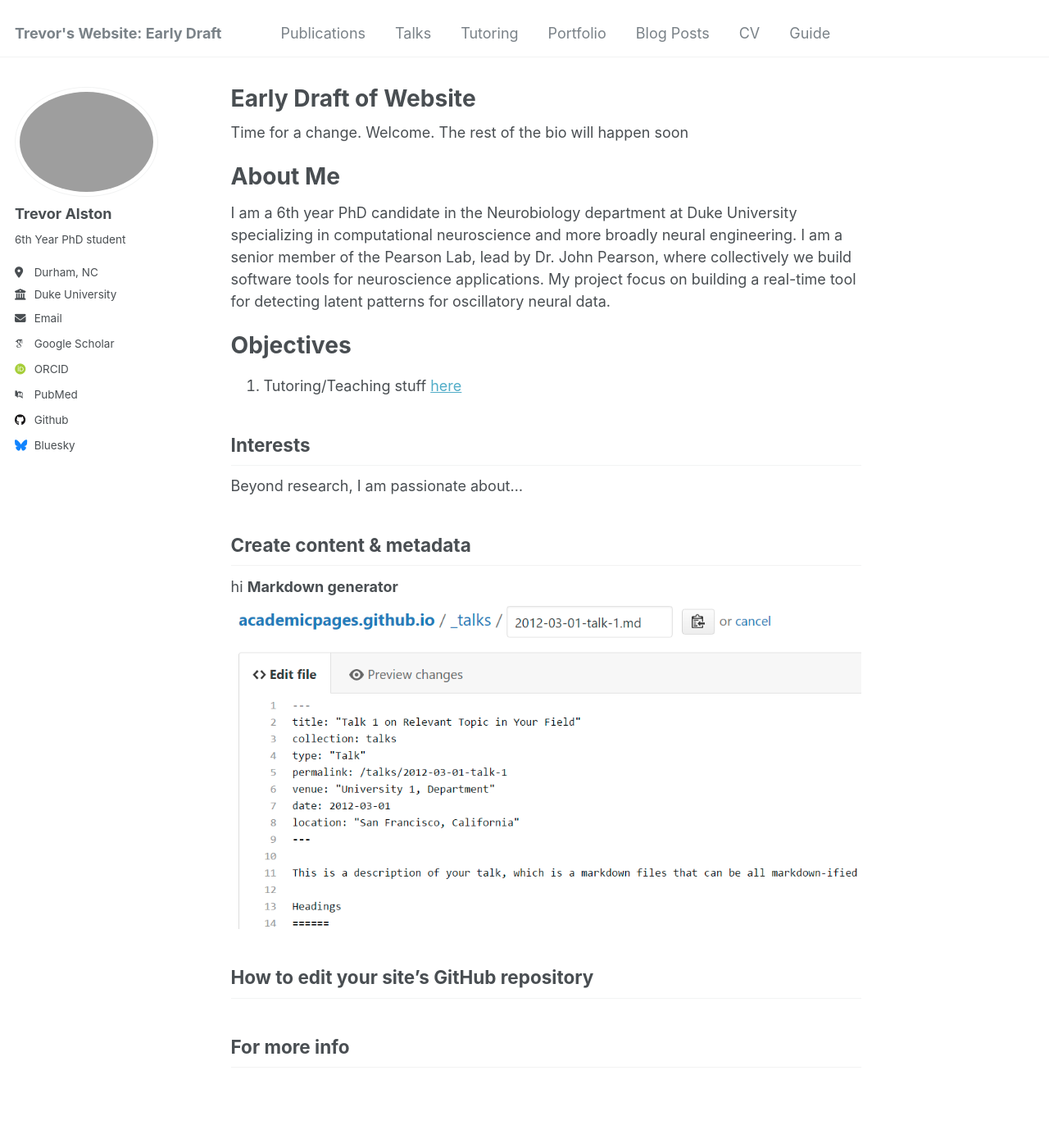
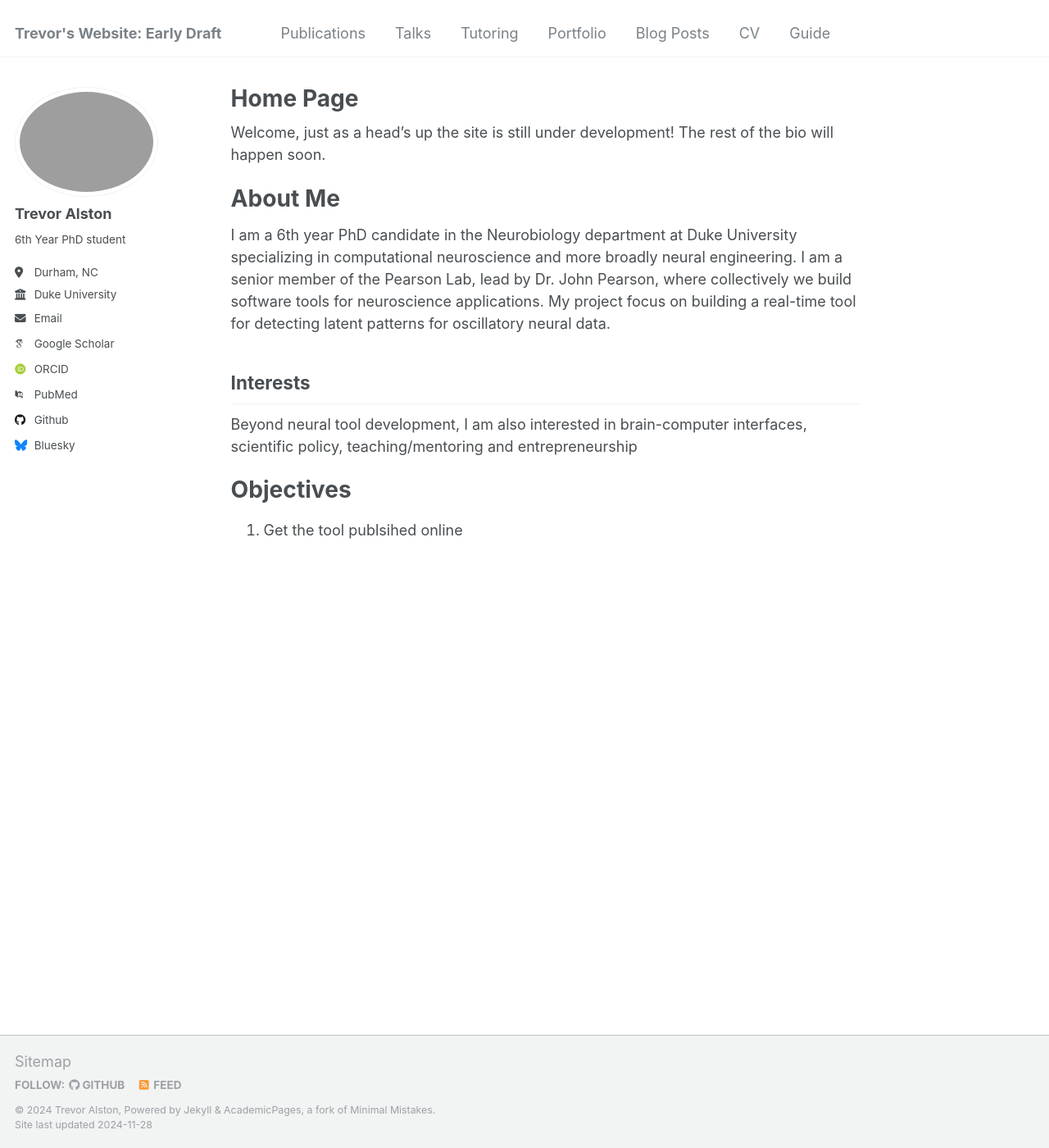
Before and after one commit to Trevorules/trevorules.github.io, a Jekyll site: the page built from _pages/about.md, in a window 1280 px wide and 1400 px high. Shown: the whole window at 82% size. Built offline with Jekyll 4.4.1, drawn with Linux system fonts in a browser that asks for light colours; some web fonts are replaced.

Commit message:
Update about.md

```diff
--- a/_pages/about.md
+++ b/_pages/about.md
@@ -1,38 +1,24 @@
 ---
 permalink: /
-title: "Early Draft of Website"
+title: "Home Page"
 author_profile: true
 redirect_from:
   - /about/
   - /about.html
 ---
 
-Time for a change. Welcome. The rest of the bio will happen soon
+Welcome, just as a head's up the site is still under development! The rest of the bio will happen soon.
 
 About Me
 ======
 
 I am a 6th year PhD candidate in the Neurobiology department at Duke University specializing in computational neuroscience and more broadly neural engineering. I am a senior member of the Pearson Lab, lead by Dr. John Pearson, where collectively we build software tools for neuroscience applications. My project focus on building a real-time tool for detecting latent patterns for oscillatory neural data.
 
+Interests
+------
+Beyond neural tool development, I am also interested in brain-computer interfaces, scientific policy, teaching/mentoring and entrepreneurship
 
 
 Objectives
 ======
-1. Tutoring/Teaching stuff [here](https://trevorules.github.io/teaching/)
-
-Interests
-------
-Beyond research, I am passionate about...
-
-Create content & metadata
-------
-hi
-**Markdown generator**
-![Editing a markdown file for a talk](/images/editing-talk.png)
-
-
-How to edit your site's GitHub repository
-------
-
-For more info
-------
+1. Get the tool publsihed online
```
